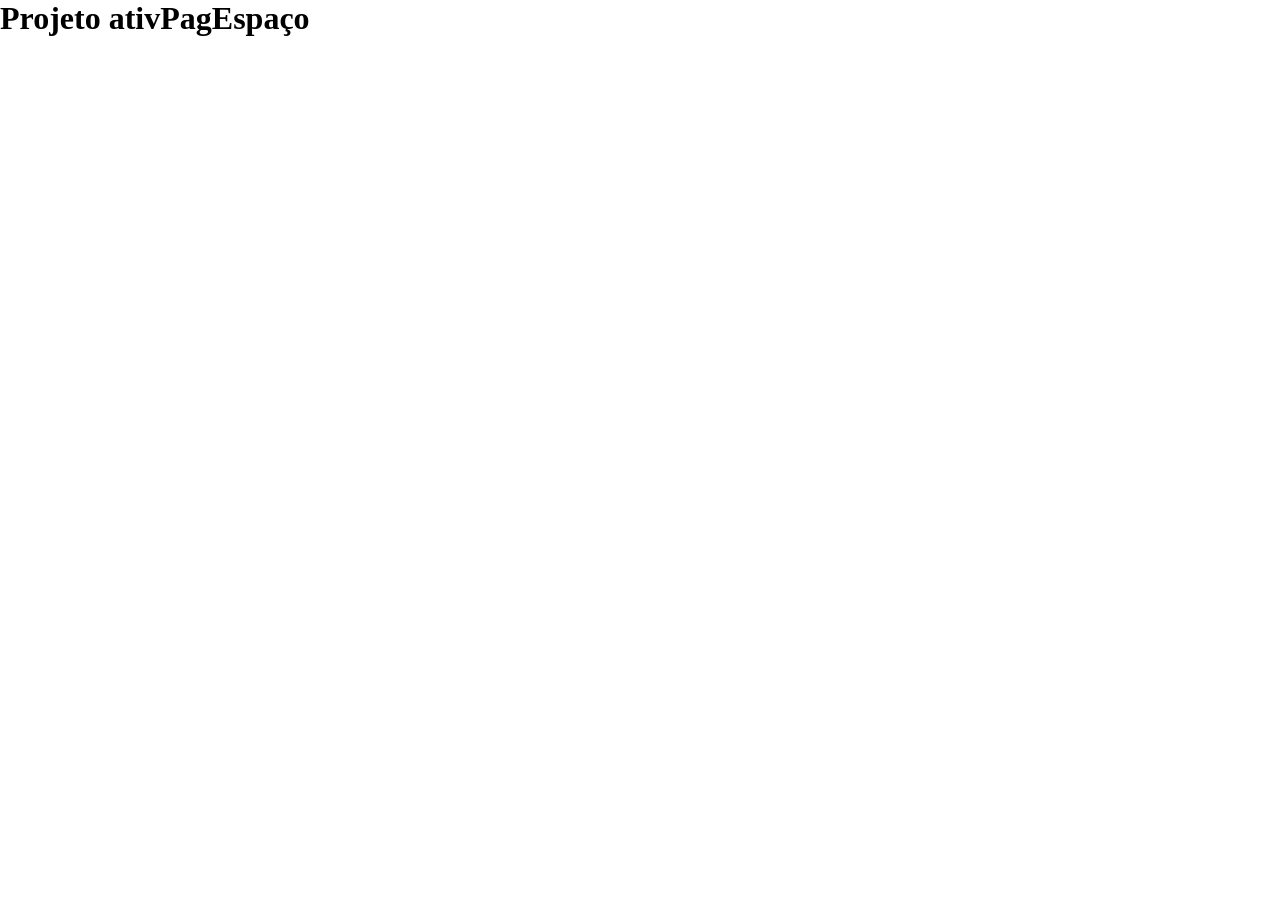
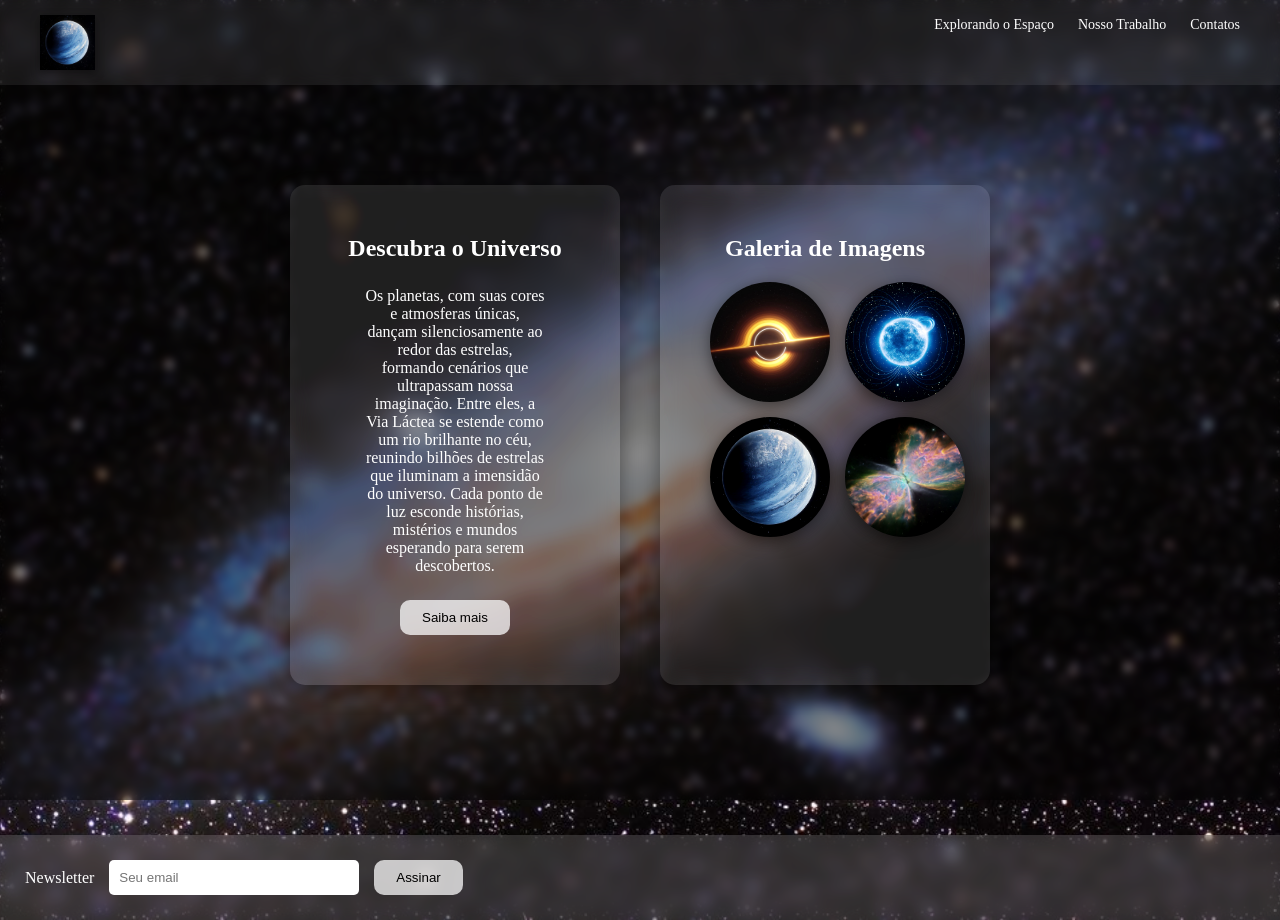
Before and after one commit to mavyrochaa/SiteGalaxia, a plain HTML site: page ativPagEspaço/index.html in a window 1280 px wide. Before the commit the page ends 800 px from the top, so only its background shows below. Drawn offline with Linux system fonts and the light colour scheme.

Commit message:
atualizado

```diff
--- a/ativPagEspaço/css/style.css
+++ b/ativPagEspaço/css/style.css
@@ -3,3 +3,111 @@
     padding: 0;
     box-sizing: border-box;
 }
+body {
+    background: url("../img/Fundo.jpg") no-repeat center/cover;
+    min-height: 100vh;
+}
+
+body::before {
+    content: "";
+    position: fixed;
+    inset: 0;
+    background: rgba(0, 0, 0, 0.45);
+    backdrop-filter: blur(4px);
+    z-index: -1;
+}
+
+.menu {
+    display: flex;
+    justify-content: space-between;
+    padding: 15px 40px;
+    background: rgba(255, 255, 255, 0.08);
+    backdrop-filter: blur(8px);
+}
+
+.menu a {
+    color: white;
+    margin-left: 20px;
+    text-decoration: none;
+    font-size: 14px;
+}
+
+.logo {
+    width: 55px;
+    filter: drop-shadow(0 3px 5px rgba(0,0,0,0.4));
+}
+
+.hero {
+    display: flex;
+    justify-content: center;
+    gap: 40px;
+    margin-top: 100px;
+}
+
+.card {
+    width: 330px;
+    padding: 50px;
+    border-radius: 15px;
+    background: rgba(255, 255, 255, 0.12);
+    backdrop-filter: blur(10px) contrast(1.15);
+    color: white;
+    text-align: center;
+    box-shadow: 0 8px 20px rgba(0,0,0,0.35);
+}
+
+.card-texto{
+    padding: 25px;
+}
+
+.btn {
+    padding: 10px 22px;
+    border: none;
+    cursor: pointer;
+    border-radius: 10px;
+    background: #ffffffbb;
+    transition: 0.3s;
+}
+
+.btn:hover {
+    backdrop-filter: brightness(1.4);
+}
+
+.galeria {
+    display: grid;
+    grid-template-columns: repeat(2, 1fr);
+    gap: 15px;
+    margin-top: 20px;
+}
+
+.foto {
+    width: 120px;
+    height: 120px;
+    border-radius: 50%;
+    object-fit: cover;
+
+    filter: grayscale(20%) contrast(110%) drop-shadow(0 4px 8px rgba(0,0,0,0.5));
+    transition: 0.4s;
+}
+
+.foto:hover {
+    filter: grayscale(0%) contrast(130%) brightness(115%) drop-shadow(0 0 12px white);
+    transform: scale(1.06);
+}
+
+.newsletter-box {
+    margin-top: 150px;
+    padding: 25px;
+    background: rgba(255,255,255,0.15);
+    backdrop-filter: blur(8px);
+    display: flex;
+    align-items: center;
+    gap: 15px;
+    color: white;
+}
+
+.newsletter-box input {
+    padding: 10px;
+    width: 250px;
+    border: none;
+    border-radius: 5px;
+}
--- a/ativPagEspaço/index.html
+++ b/ativPagEspaço/index.html
@@ -8,7 +8,43 @@
 
 </head>
 <body>
-    <h1>Projeto ativPagEspaço</h1>
-    <script src="js/script.js"></script>
+    <header class="menu">
+        <img src="img/Planeta.jpg" class="logo" alt="logo">
+        <nav>
+            <a href="#">Explorando o Espaço</a>
+            <a href="#">Nosso Trabalho</a>
+            <a href="#">Contatos</a>
+        </nav>
+    </header>
+
+    <section class="hero">
+
+        <div class="card">
+            <h2>Descubra o Universo</h2>
+            <p class="card-texto">
+                Os planetas, com suas cores e atmosferas únicas, dançam silenciosamente ao redor das estrelas, formando cenários que ultrapassam nossa imaginação.
+                Entre eles, a Via Láctea se estende como um rio brilhante no céu, reunindo bilhões de estrelas que iluminam a imensidão do universo. Cada ponto de luz esconde histórias, mistérios e mundos esperando para serem descobertos.
+            </p>
+            <button class="btn">Saiba mais</button>
+        </div>
+
+        <div class="card">
+            <h2>Galeria de Imagens</h2>
+
+            <div class="galeria">
+                <img src="img/BuracoNegro.jpg" alt="Buraco Negro" class="foto">
+                <img src="img/EstrelaRigel.jpg" alt="Estrela Rigel" class="foto">
+                <img src="img/Planeta.jpg" alt="Planeta" class="foto">
+                <img src="img/Via Láctea.jpg" alt="Via Láctea" class="foto">
+            </div>
+        </div>
+
+    </section>
+
+    <footer class="newsletter-box">
+        <span>Newsletter</span>
+        <input type="email" placeholder="Seu email">
+        <button class="btn">Assinar</button>
+    </footer>
 </body>
 </html>
```
